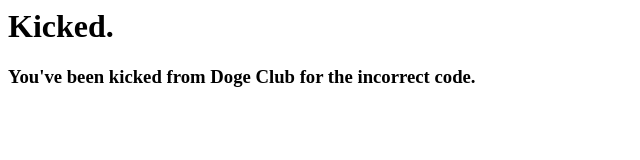
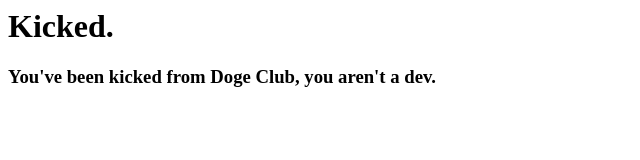
Before and after one commit to 0exo/0exo.github.io, a plain HTML site: page kicked.html in a window 1280 px wide. Shown: the full height of the page, 0-640 px from the left. Drawn offline with Linux system fonts and the light colour scheme.

Commit message:
Update kicked.html

```diff
--- a/kicked.html
+++ b/kicked.html
@@ -1,4 +1,4 @@
 
 <title>Kicked.</title>
 <h1>Kicked.</h1>
-<h3>You've been kicked from Doge Club for the incorrect code.</h3>
+<h3>You've been kicked from Doge Club, you aren't a dev.</h3>
```
